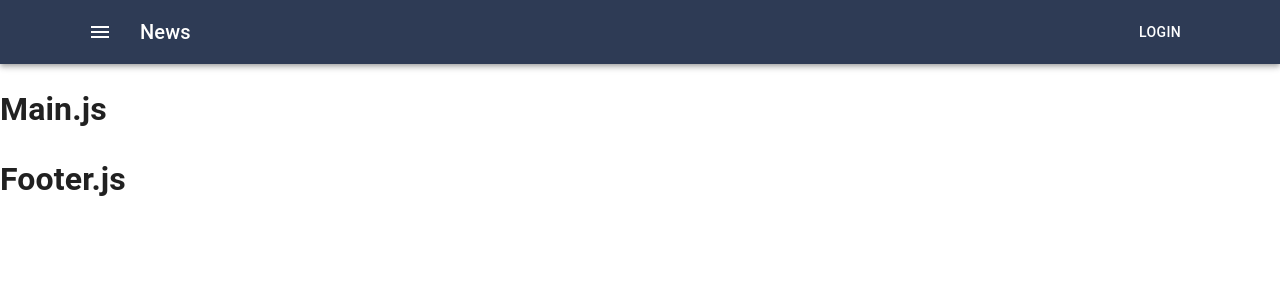
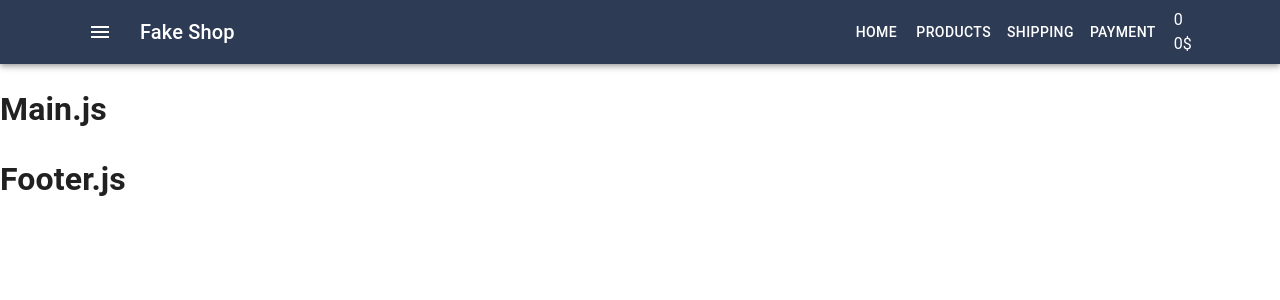
Before and after one commit to teresa1707/fakeShop, a React (Create React App) app: page / in a window 1280 px wide. Shown: the top 300 px of the page. Built offline with nearby package versions, Linux system fonts and the light colour scheme.

Commit message:
styles - css.module.css

```diff
--- /dev/null
+++ b/src/components/Cart/CartHeader.js
@@ -0,0 +1,13 @@
+import React from 'react'
+import styles from './CartHeader.module.css'
+
+export const CartHeader = () => {
+    return (
+        <>
+            <div className={styles.cartHeader}>
+                <div>0</div>
+                <div>0$</div>
+            </div>
+        </>
+    )
+}
--- /dev/null
+++ b/src/components/Cart/CartHeader.module.css
@@ -0,0 +1,3 @@
+.cartHeader {
+    margin-left: 10px;
+}
--- /dev/null
+++ b/src/components/Menu/Menu.js
@@ -0,0 +1,13 @@
+import React from 'react'
+import { Button } from '@mui/material'
+
+export const Menu = () => {
+    return (
+        <>
+            <Button color="inherit">HOME</Button>
+            <Button color="inherit">PRODUCTS</Button>
+            <Button color="inherit">SHIPPING</Button>
+            <Button color="inherit">PAYMENT</Button>
+        </>
+    )
+}
--- a/src/container/Header/Header.js
+++ b/src/container/Header/Header.js
@@ -2,10 +2,11 @@
 import AppBar from '@mui/material/AppBar'
 import Toolbar from '@mui/material/Toolbar'
 import Typography from '@mui/material/Typography'
-import Button from '@mui/material/Button'
 import IconButton from '@mui/material/IconButton'
 import MenuIcon from '@mui/icons-material/Menu'
 import { Container } from '@mui/material'
+import { Menu } from 'components/Menu/Menu'
+import { CartHeader } from 'components/Cart/CartHeader'
 
 export const Header = () => {
     return (
@@ -27,9 +28,10 @@
                             component="div"
                             sx={{ flexGrow: 1 }}
                         >
-                            News
+                            Fake Shop
                         </Typography>
-                        <Button color="inherit">Login</Button>
+                        <Menu />
+                        <CartHeader />
                     </Toolbar>
                 </Container>
             </AppBar>
```
